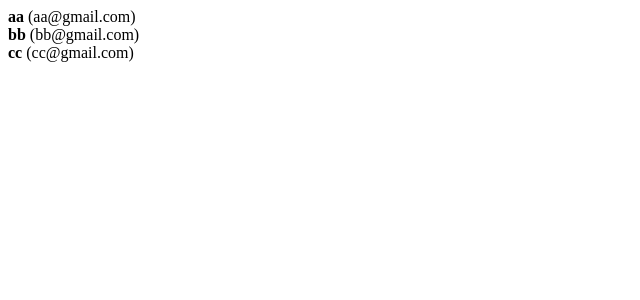
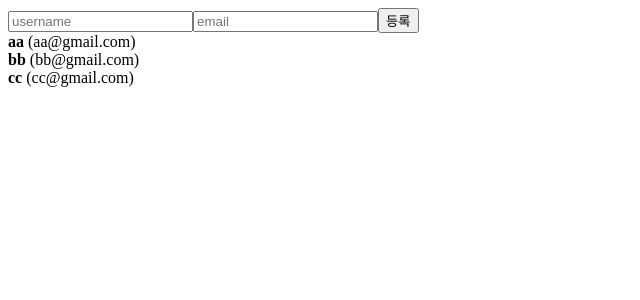
Before and after one commit to namgu-indend/react-practice, a React (Create React App) app: page / in a window 1280 px wide. Shown: the top 300 px of the page, without its empty margins (0-640 px from the left). Built offline with nearby package versions, Linux system fonts and the light colour scheme.

Commit message:
array push

```diff
--- a/src/App.js
+++ b/src/App.js
@@ -1,11 +1,24 @@
-import React, {useRef} from 'react';
+import React, { useRef, useState } from 'react';
 import UserList from './array/UserList';
-
-
+import CreateUser from './array/CreateUser';
 
 function App() {
 
-  const users = [
+  const [inputs, setInputs] = useState({
+    username: '',
+    email: '',
+  });
+
+  const {username, email} = inputs;
+  const onChange = (e) => {
+    const { name, value } = e.target;
+    setInputs({
+      ...inputs,
+      [name]: value,
+    });
+  };
+
+  const [users, setUsers] = useState([
     {
       id: 1,
       username: 'aa',
@@ -21,18 +34,37 @@ function App() {
       username: 'cc',
       email: 'cc@gmail.com',
     },
-  ];
+  ]);
 
   const nextId = useRef(4);
 
   const onCreate = () => {
     console.log(nextId.current);
+    const user = {
+      id: nextId.current,
+      username,
+      email,
+    }
+
+    // setUsers([...users, user]); // 기존항목은 복사하면서 넣으면서 새항목(user)를 추가
+    setUsers(users.concat(user)); // 두번째 방법 concat
+
+    setInputs({
+      username: '',
+      email: '',
+    })
     nextId.current += 1;
   };
 
   return (
     <>
-      <UserList users={users}></UserList>
+      <CreateUser
+        username={username}
+        email={email}
+        onChange={onChange}
+        onCreate={onCreate} />
+
+      <UserList users={users} />
     </>
   );
 }
--- /dev/null
+++ b/src/array/CreateUser.js
@@ -0,0 +1,23 @@
+import React from 'react';
+
+function CreateUser({ username,  email, onChange, onCreate }) {
+    return (
+        <div>
+            <input
+                name='username'
+                placeholder='username'
+                onChange={onChange}
+                value={username} />
+
+            <input
+                name='email'
+                placeholder='email'
+                onChange={onChange}
+                value={email}/>
+
+            <button onClick={onCreate}>등록</button>
+        </div>
+    );
+}
+
+export default CreateUser;
--- a/src/array/UserList.js
+++ b/src/array/UserList.js
@@ -9,8 +9,6 @@ function User({user}) {
 }
 
 function UserList( {users} ) {
-
-
     return (
         <div>
             {
```
